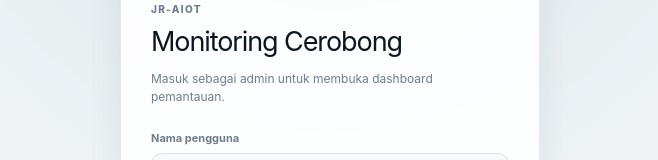
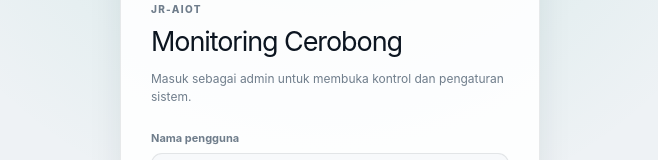
Before and after one commit to jrcoreid-repo/IoT_Incenerator_2026, a Next.js app: page /login in a window 1280 px wide. Shown: the part 250-410 px from the top of the page, without its empty margins (310-968 px from the left). Built offline with nearby package versions, Linux system fonts and the light colour scheme.

Commit message:
feat: route admin login to admin dashboard

```diff
--- a/app/login/page.tsx
+++ b/app/login/page.tsx
@@ -28,7 +28,7 @@ export default function LoginPage() {
       setError(data.message ?? "Gagal masuk.");
       return;
     }
-    window.location.href = "/";
+    window.location.href = "/admin";
   }
 
   return (
@@ -37,7 +37,7 @@ export default function LoginPage() {
         <div className="brand-mark"><Flame size={24} /></div>
         <p className="eyebrow">JR-AIoT</p>
         <h1>Monitoring Cerobong</h1>
-        <p className="muted">Masuk sebagai admin untuk membuka dashboard pemantauan.</p>
+        <p className="muted">Masuk sebagai admin untuk membuka kontrol dan pengaturan sistem.</p>
 
         <form onSubmit={handleSubmit} className="login-form">
           <label>
```
